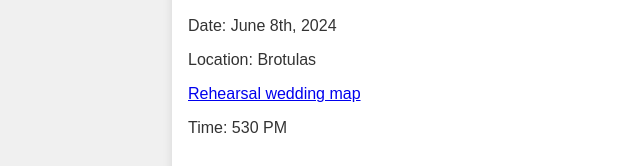
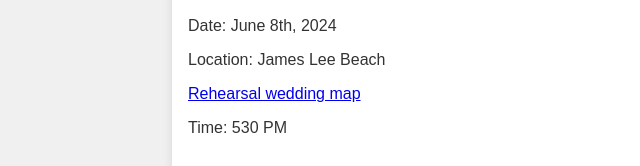
Before and after one commit to benochi/weddingdetails, a plain HTML site: page index.html in a window 1280 px wide. Shown: the part 479-645 px from the top of the page, 52-692 px from the left. Drawn offline with Linux system fonts and the light colour scheme.

Commit message:
update errors

```diff
--- a/index.html
+++ b/index.html
@@ -31,7 +31,7 @@
         <section id="rehearsal">
             <h2>Rehearsal Meeting(Bridal Party)</h2>
             <p>Date: June 8th, 2024</p>
-            <p>Location: Brotulas</p>
+            <p>Location: James Lee Beach</p>
             <a href="https://www.google.com/maps?sca_esv=4ce04de13f7e18f6&sca_upv=1&output=search&q=james+lee+park+beach&source=lnms&entry=mc&ved=1t:200715&ictx=111">Rehearsal wedding map</a>
             <p>Time: 530 PM</p>
         </section>
```
